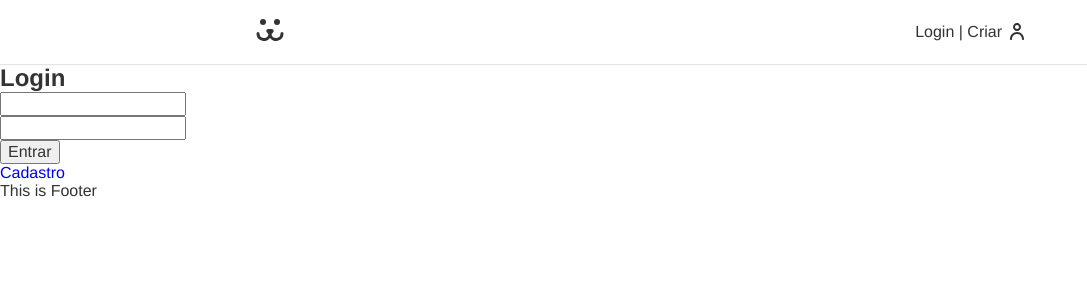
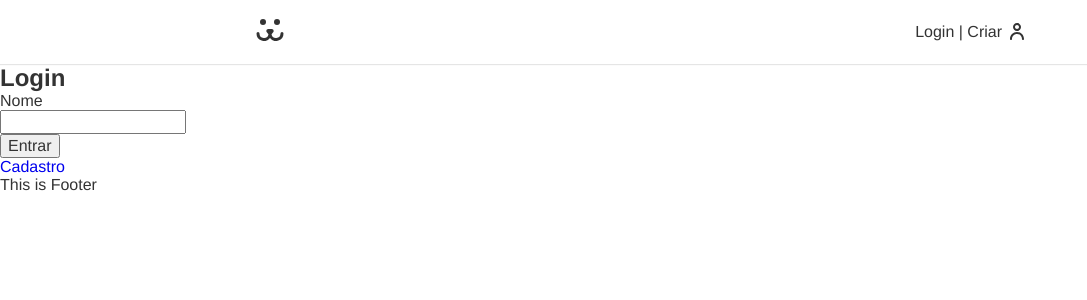
Before and after one commit to mpradofilho/dogs-social-network, a React (Create React App) app: page /login in a window 1280 px wide. Shown: the top 300 px of the page, without its empty margins (0-1087 px from the left). Built offline with nearby package versions, Linux system fonts and the light colour scheme.

Commit message:
Initial configs Button and Input components

```diff
--- a/package.json
+++ b/package.json
@@ -40,6 +40,7 @@
   "devDependencies": {
     "eslint": "^7.19.0",
     "eslint-config-airbnb": "^18.2.1",
+    "eslint-config-airbnb-base": "^14.2.1",
     "eslint-plugin-import": "^2.22.1",
     "eslint-plugin-jsx-a11y": "^6.4.1",
     "eslint-plugin-react": "^7.22.0",
--- /dev/null
+++ b/src/components/Forms/Input.jsx
@@ -0,0 +1,18 @@
+import React from 'react';
+import styles from './Input.module.css';
+
+function Input({ label, type, name }) {
+  return (
+    <>
+      <label htmlFor={name}>{label}</label>
+      <input
+        type={type}
+        id={name}
+        name={name}
+        className={styles.input}
+      />
+    </>
+  );
+}
+
+export default Input;
--- a/src/components/Login/LoginForm.jsx
+++ b/src/components/Login/LoginForm.jsx
@@ -1,5 +1,6 @@
 import React from 'react';
 import { Link } from 'react-router-dom';
+import Input from '../Forms/Input';
 
 const LoginForm = () => {
   const [username, setUsername] = React.useState('');
@@ -23,16 +24,7 @@ const LoginForm = () => {
     <section>
       <h1>Login</h1>
       <form action="" onSubmit={handleSubmit}>
-        <input
-          type="text"
-          value={username}
-          onChange={({ target }) => setUsername(target.value)}
-        />
-        <input
-          type="password"
-          value={password}
-          onChange={({ target }) => setPassword(target.value)}
-        />
+        <Input label="Nome" type="text" name="username" />
         <button type="submit">Entrar</button>
       </form>
       <Link to="/login/create">Cadastro</Link>
```
Also changed, not shown: src/components/Forms/Button.jsx (added, +11 -0 lines), .eslintrc.js, src/components/Forms/Button.module.css (added), src/components/Forms/Input.module.css (added), 1 other file (tests, documents, lock files or other folders).
